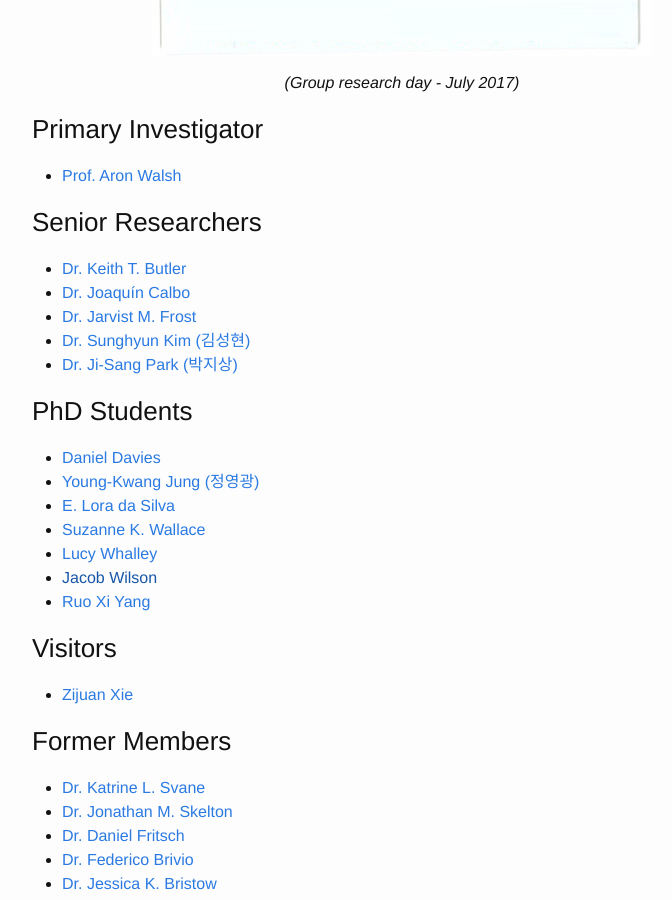
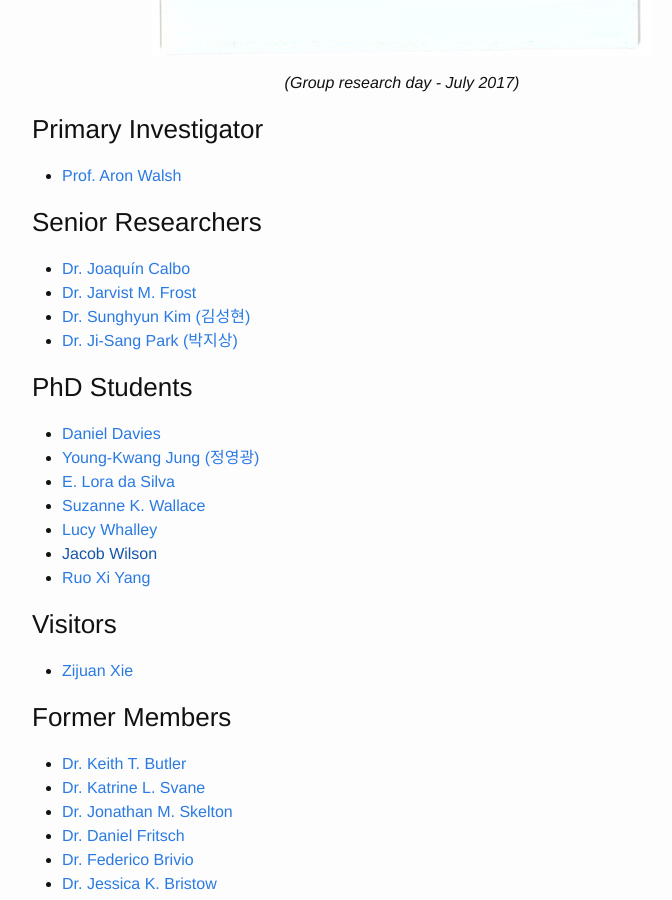
Before and after one commit to WMD-group/WMD-group.github.io, a Jekyll site: the page built from b_group.md, in a window 1280 px wide and 900 px high, scrolled down 713 px. Shown: the whole window, without its empty margins (238-910 px from the left). Built offline with Jekyll 4.4.1, drawn with Linux system fonts in a browser that asks for light colours; part of the change alters nothing that is shown.

```diff
--- a/b_group.md
+++ b/b_group.md
@@ -20,7 +20,6 @@ metal oxides, chalcogenides, halides, and metal-organic frameworks.
 - [Prof. Aron Walsh](https://scholar.google.co.uk/citations?user=Ktvn91gAAAAJ&hl=en)
 
 ### Senior Researchers
-- [Dr. Keith T. Butler](https://scholar.google.co.uk/citations?user=eruLmgUAAAAJ&hl=en)
 - [Dr. Joaquín Calbo](https://scholar.google.co.uk/citations?user=wzmgqIoAAAAJ&hl=en&oi=ao)
 - [Dr. Jarvist M. Frost](https://scholar.google.co.uk/citations?user=qNlfsFEAAAAJ&hl=en)
 - [Dr. Sunghyun Kim (김성현)](https://scholar.google.co.uk/citations?user=v438vEAAAAAJ&hl=en)
@@ -39,6 +38,7 @@ metal oxides, chalcogenides, halides, and metal-organic frameworks.
 - [Zijuan Xie](http://onlinelibrary.wiley.com/doi/10.1002/pssa.201600445/abstract)
 
 ### Former Members
+- [Dr. Keith T. Butler](https://scholar.google.co.uk/citations?user=eruLmgUAAAAJ&hl=en)
 - [Dr. Katrine L. Svane](https://scholar.google.co.uk/citations?user=1x7ZtTEAAAAJ&hl=en)
 - [Dr. Jonathan M. Skelton](https://scholar.google.co.uk/citations?user=FAK4WzwAAAAJ&hl=en)
 - [Dr. Daniel Fritsch](https://scholar.google.co.uk/citations?user=5ul21mQAAAAJ&hl=en&oi=ao)
```
